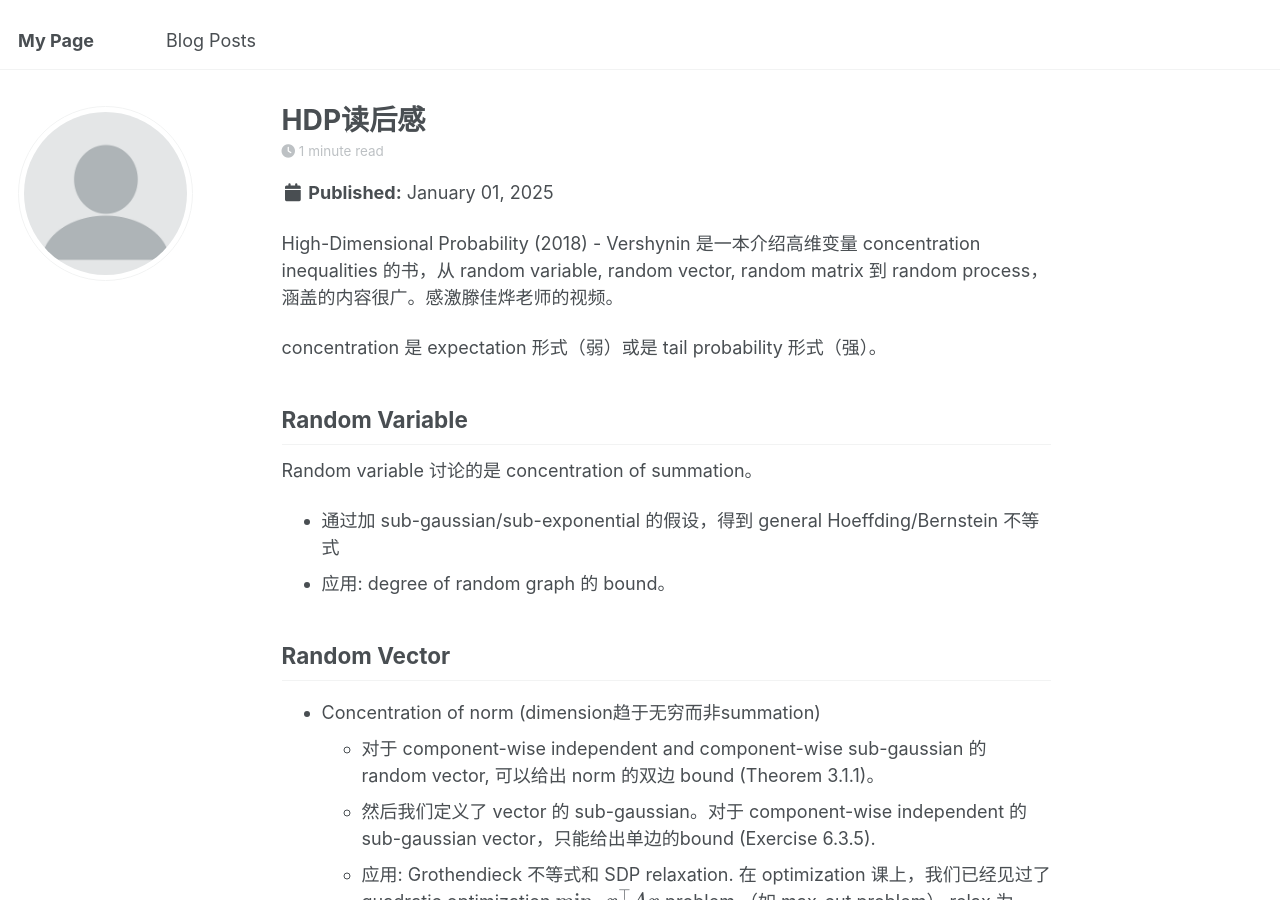
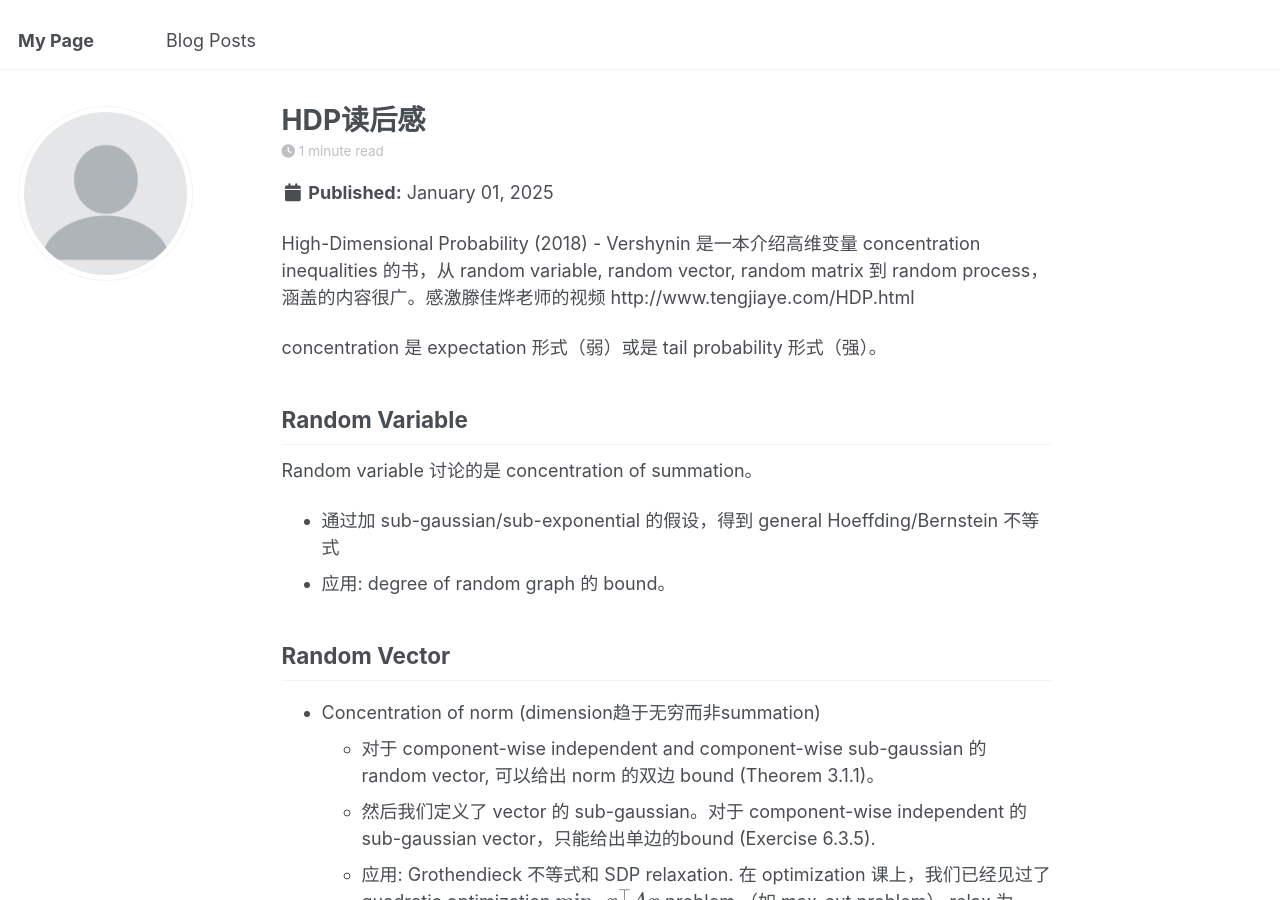
Before and after one commit to JiinnW/JiinnW, a Jekyll site: the page built from _posts/2025-01-01-blog-post-1.md, in a window 1280 px wide and 900 px high. Built offline with Jekyll 4.4.1, drawn with Linux system fonts in a browser that asks for light colours; some of the changed lines change nothing that is shown.

Commit message:
Update 2025-01-01-blog-post-1.md

```diff
--- a/_posts/2025-01-01-blog-post-1.md
+++ b/_posts/2025-01-01-blog-post-1.md
@@ -5,7 +5,7 @@ permalink: /posts/2025/01/blog-post-1/
 tags:
   - book
 ---
-High-Dimensional Probability (2018) - Vershynin 是一本介绍高维变量 concentration inequalities 的书，从 random variable, random vector, random matrix 到 random process，涵盖的内容很广。感激滕佳烨老师的视频。
+High-Dimensional Probability (2018) - Vershynin 是一本介绍高维变量 concentration inequalities 的书，从 random variable, random vector, random matrix 到 random process，涵盖的内容很广。感激滕佳烨老师的视频 http://www.tengjiaye.com/HDP.html
 
 concentration 是 expectation 形式（弱）或是 tail probability 形式（强）。
 
```
